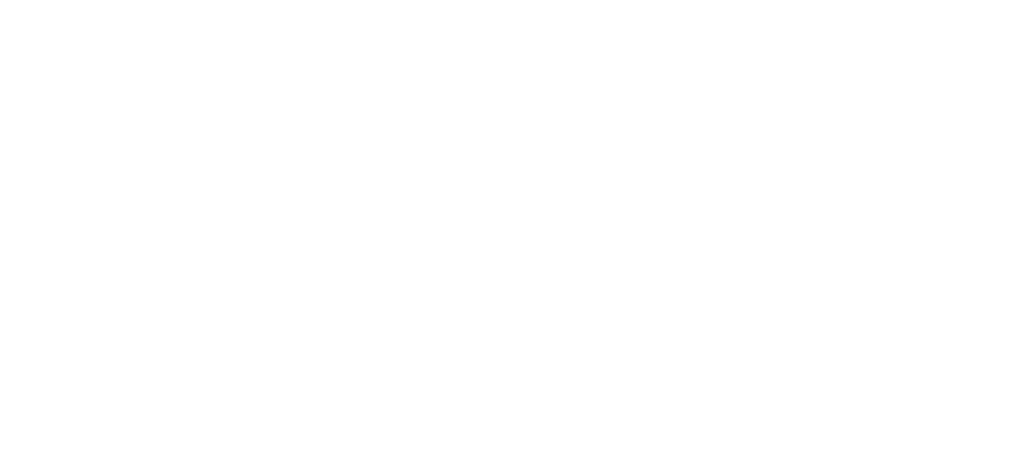
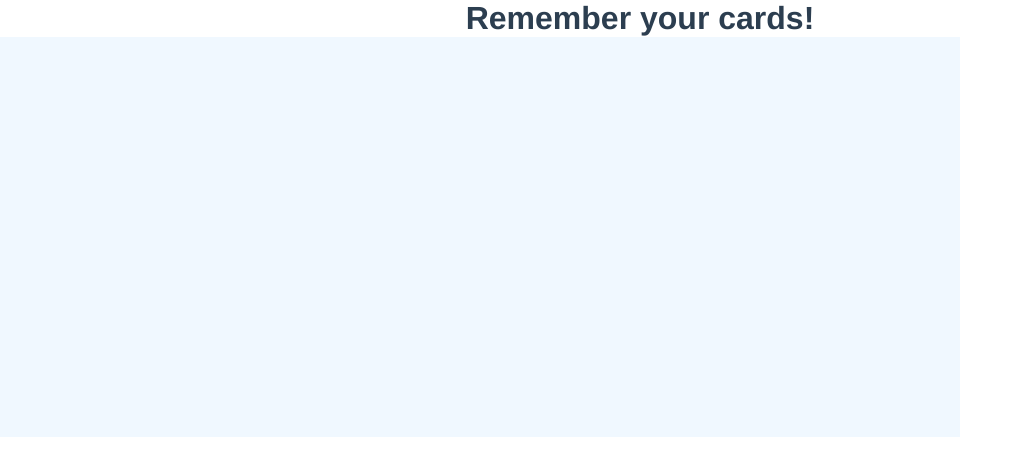
Before and after one commit to Jaxz102/pokermemory, a Vue app: page /gameboard in a window 1280 px wide. Before the commit this address had no page. Shown: the top 476 px of the page, without its empty margins (0-1023 px from the left). Built offline with nearby package versions, Linux system fonts and the light colour scheme.

Commit message:
Did router

```diff
--- a/src/components/GameConfig.vue
+++ b/src/components/GameConfig.vue
@@ -9,7 +9,7 @@
         <section class="timeoption">
             <button v-for="(item, index) in timings" :class="[item.selected ? 'selected' : 'unselected']" v-on:click="selectTime(index)">{{item.seconds}} Seconds</button>
         </section>
-        <button class="startbutton">Start Game!</button>
+        <button class="startbutton" v-on:click="startGame()">Start Game!</button>
     </main>
 </template>
 
@@ -61,6 +61,10 @@ export default {
                     this.$store.commit("setCardAmount", this.cardAmount[i].amount);
                 }
             }
+        },
+        starGame(){
+            this.router.push({path : '/gameboard'})
+
         }
     }
 }
--- a/src/router/index.js
+++ b/src/router/index.js
@@ -1,5 +1,6 @@
 import { createRouter, createWebHistory } from 'vue-router'
 import Home from '../views/Home.vue'
+import Game from '../views/Game.vue'
 
 const routes = [
   {
@@ -14,7 +15,12 @@ const routes = [
     // this generates a separate chunk (about.[hash].js) for this route
     // which is lazy-loaded when the route is visited.
     component: () => import(/* webpackChunkName: "about" */ '../views/About.vue')
-  }
+  },
+  {
+    path: '/gameboard',
+    name: 'Game',
+    component: Game
+  },
 ]
 
 const router = createRouter({
--- a/src/views/Game.vue
+++ b/src/views/Game.vue
@@ -1,12 +1,24 @@
 <template>
+    <h1>{{message}}</h1>
     <main></main>
 </template>
 <script>
 
 
 export default {
-    setup() {
-
-    },
+    name: "Game",
+    data(){
+        return{
+            message: "Remember your cards!"
+        }
+    }
 }
 </script>
+
+<style lang="scss" scoped>
+    main{
+        width: 75%;
+        height: 50%;
+        background-color: aliceblue;
+    }
+</style>
```
